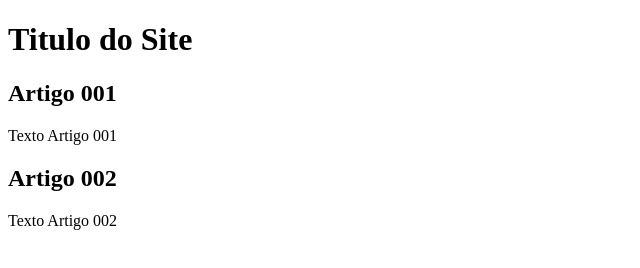
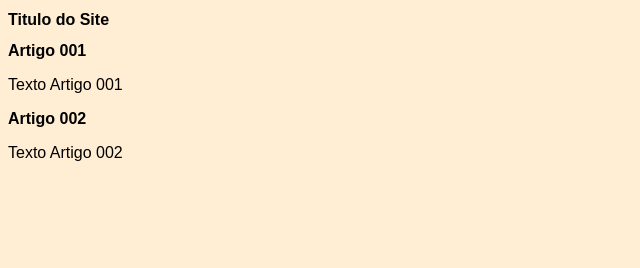
Before and after one commit to flamooliva/projetoSite, a plain HTML site: page index.html in a window 1280 px wide. Shown: the whole page, without its empty margins (0-640 px from the left). Drawn offline with Linux system fonts and the light colour scheme.

Commit message:
inicieo o design

```diff
--- a/index.html
+++ b/index.html
@@ -4,7 +4,8 @@
     <meta charset="UTF-8">
     <meta http-equiv="X-UA-Compatible" content="IE=edge">
     <meta name="viewport" content="width=device-width, initial-scale=1.0">
-    <title>Titulo do Site</title>
+    <title>Curso em video</title>
+    <link rel="stylesheet"href="estilos/style.css"
 </head>
 <body>
     <header>
```
